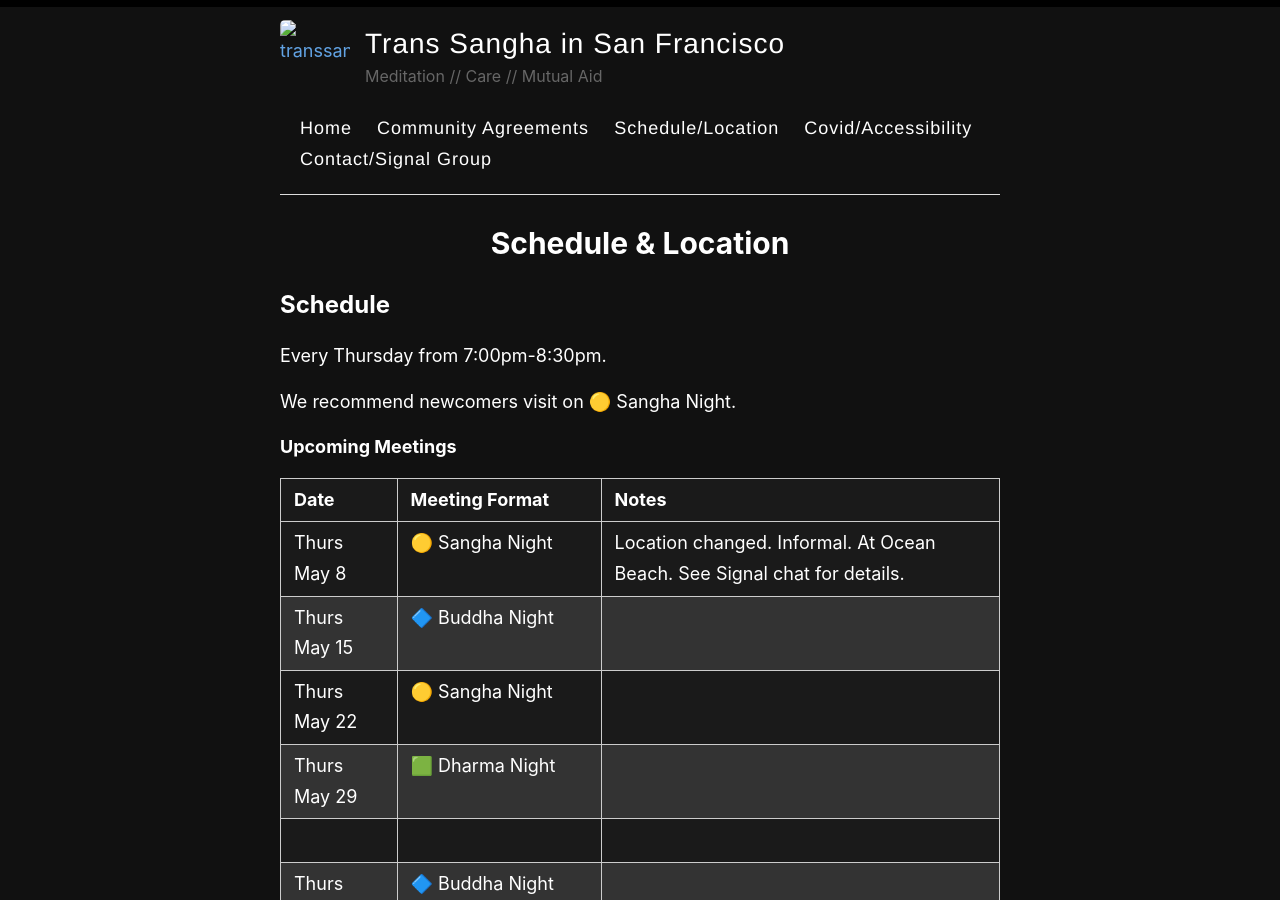
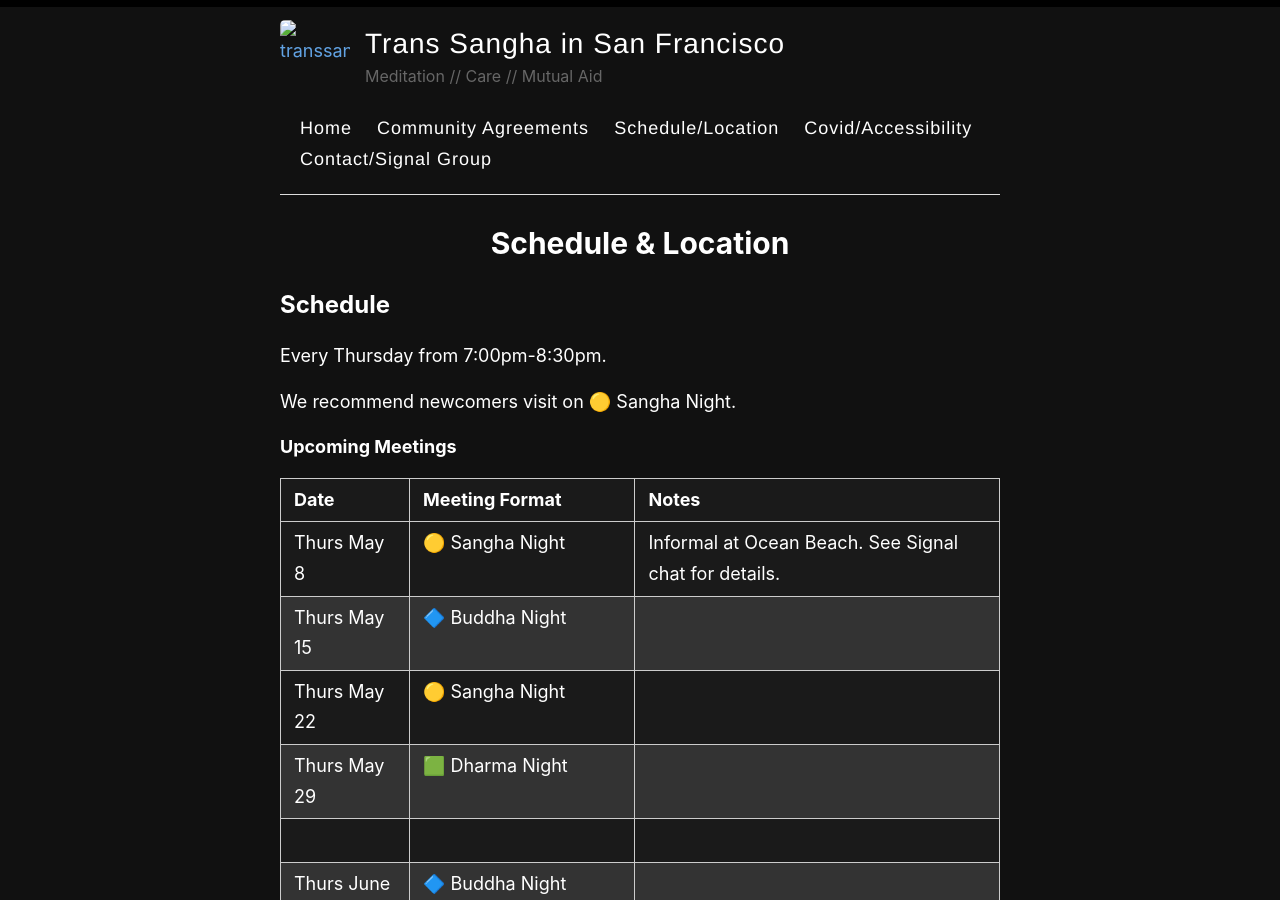
Before and after one commit to rykener/transsangha, a Jekyll site: the page built from _pages/schedule.md, in a window 1280 px wide and 900 px high. Built offline with Jekyll 4.4.1, drawn with Linux system fonts in a browser that asks for light colours.

Commit message:
update schedule

```diff
--- a/_pages/schedule.md
+++ b/_pages/schedule.md
@@ -16,7 +16,7 @@ We recommend newcomers visit on 🟡 Sangha Night.
 
 | Date         | Meeting Format  | Notes |
 |--------------|-----------------|-------|
-| Thurs May 8  | 🟡 Sangha Night | Location changed. Informal. At Ocean Beach. See Signal chat for details.
+| Thurs May 8  | 🟡 Sangha Night | Informal at Ocean Beach. See Signal chat for details.
 | Thurs May 15 | 🔷 Buddha Night |
 | Thurs May 22 | 🟡 Sangha Night |
 | Thurs May 29 | 🟩 Dharma Night |
```
